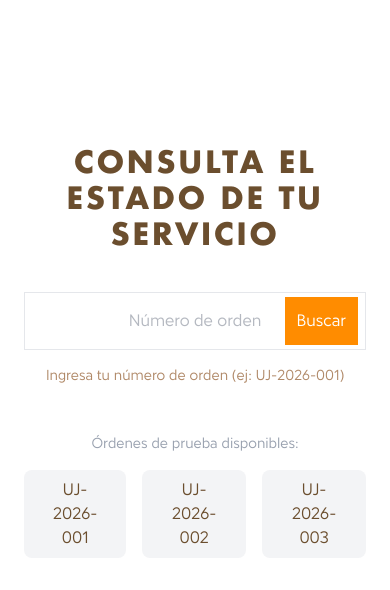
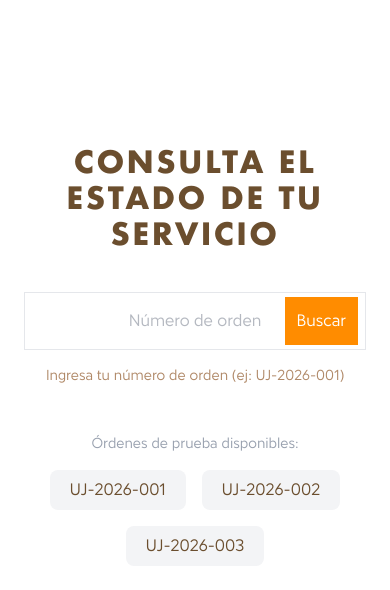
Before and after one commit to Edgar-MedCor/tracking_Service, a React (Vite) app: page / in a window 390 px wide. Shown: the top 590 px of the page. Built offline with nearby package versions, Linux system fonts and the light colour scheme.

Commit message:
ocultar barra scroll

```diff
--- a/src/pages/public/Home.jsx
+++ b/src/pages/public/Home.jsx
@@ -1,6 +1,5 @@
-import  { useState } from "react";
+import { useState, useEffect } from "react";
 import Header from "../../components/public/Header";
-
 import recibidoIcon from "../public/assets/Recibido__Icono.png";
 import diagnosticoIcon from "../public/assets/Diagnostico_Icono.png";
 import tallerIcon from "../public/assets/En_Taller_Icono.png";
@@ -10,6 +9,107 @@ export default function Home() {
   const [orderNumber, setOrderNumber] = useState("");
   const [currentView, setCurrentView] = useState("search");
   const [searchError, setSearchError] = useState("");
+
+  // Efecto para ocultar scrollbars globalmente
+  useEffect(() => {
+    // Función para aplicar estilos
+    const applyScrollbarStyles = () => {
+      // Para el body
+      document.body.style.overflow = 'auto';
+      document.body.style.scrollbarWidth = 'none';
+      document.body.style.msOverflowStyle = 'none';
+      document.body.style.margin = '0';
+      document.body.style.padding = '0';
+      document.body.style.width = '100%';
+
+      // Para el html
+      document.documentElement.style.overflow = 'auto';
+      document.documentElement.style.scrollbarWidth = 'none';
+      document.documentElement.style.msOverflowStyle = 'none';
+      document.documentElement.style.margin = '0';
+      document.documentElement.style.padding = '0';
+
+      // Agregar estilos CSS globales
+      const styleId = 'hide-scrollbars-global';
+      let style = document.getElementById(styleId);
+
+      if (!style) {
+        style = document.createElement('style');
+        style.id = styleId;
+        style.innerHTML = `
+          /* Oculta todas las scrollbars pero mantiene funcionalidad */
+          ::-webkit-scrollbar {
+            display: none !important;
+            width: 0 !important;
+            height: 0 !important;
+            background: transparent !important;
+          }
+
+          * {
+            scrollbar-width: none !important;
+            -ms-overflow-style: none !important;
+          }
+
+          /* Asegura que todo el contenido esté centrado y sin desbordes */
+          body, #root {
+            margin: 0 !important;
+            padding: 0 !important;
+            width: 100% !important;
+            max-width: 100% !important;
+            overflow-x: hidden !important;
+          }
+
+          /* Para el contenido principal */
+          .main-content {
+            margin-left: auto !important;
+            margin-right: auto !important;
+          }
+        `;
+        document.head.appendChild(style);
+      }
+    };
+
+    // Aplicar estilos inmediatamente
+    applyScrollbarStyles();
+
+    // Aplicar también después de que el DOM esté completamente cargado
+    const timer = setTimeout(applyScrollbarStyles, 100);
+
+    // Observar cambios en el DOM para reaplicar estilos si es necesario
+    const observer = new MutationObserver(applyScrollbarStyles);
+    observer.observe(document.body, {
+      childList: true,
+      subtree: true,
+      attributes: true,
+      attributeFilter: ['style', 'class']
+    });
+
+    return () => {
+      clearTimeout(timer);
+      observer.disconnect();
+
+      // Limpiar estilos
+      const style = document.getElementById('hide-scrollbars-global');
+      if (style) {
+        style.remove();
+      }
+
+      // Restaurar estilos del body
+      document.body.style.overflow = '';
+      document.body.style.scrollbarWidth = '';
+      document.body.style.msOverflowStyle = '';
+      document.body.style.margin = '';
+      document.body.style.padding = '';
+      document.body.style.width = '';
+
+      // Restaurar estilos del html
+      document.documentElement.style.overflow = '';
+      document.documentElement.style.scrollbarWidth = '';
+      document.documentElement.style.msOverflowStyle = '';
+      document.documentElement.style.margin = '';
+      document.documentElement.style.padding = '';
+    };
+  }, []);
 
   const orderDetails = {
     orderNumber: "UJ-2026-002",
@@ -25,10 +125,8 @@ export default function Home() {
       type: "Collar",
       brand: "Cartier",
       service: "Reparación",
-      description:
-        "Collar de diamantes con engaste invisible en oro blanco 18k",
-      diagnosis:
-        "Dos diamantes presentan engastes flojos. Se procederá a reforzar todos los engastes.",
+      description: "Collar de diamantes con engaste invisible en oro blanco 18k",
+      diagnosis: "Dos diamantes presentan engastes flojos. Se procederá a reforzar todos los engastes.",
     },
   };
 
@@ -52,39 +150,80 @@ export default function Home() {
 
   const totalSteps = orderDetails.timeline.length;
   const completedCount = orderDetails.timeline.filter(s => s.completed).length;
-
-const baseProgress =
-  (completedCount - 1) / (totalSteps - 1) * 100;
-
+  const baseProgress = (completedCount - 1) / (totalSteps - 1) * 100;
   const extra = completedCount < totalSteps ? 10 : 0;
-
   const progressPercent = Math.min(baseProgress + extra, 100);
 
+  return (
+    <div
+      className="min-h-screen bg-white w-full"
+      style={{
+        // Estilos inline para asegurar ocultación de scrollbars
+        overflow: 'auto',
+        scrollbarWidth: 'none',
+        msOverflowStyle: 'none',
+        margin: 0,
+        padding: 0,
+        width: '100%',
+        maxWidth: '100vw',
+        position: 'relative',
+      }}
+    >
+      {/* Estilos adicionales específicos para este componente */}
+      <style jsx global>{`
+        /* Asegura que este componente oculte scrollbars */
+        .scrollbar-hidden {
+          overflow: auto !important;
+          scrollbar-width: none !important;
+          -ms-overflow-style: none !important;
+        }
 
-  return (
-    <div className="min-h-screen bg-white scrollbar-hidden">
+        .scrollbar-hidden::-webkit-scrollbar {
+          display: none !important;
+          width: 0 !important;
+          height: 0 !important;
+        }
+
+        /* Centra el contenido horizontalmente */
+        .center-content {
+          display: flex;
+          flex-direction: column;
+          align-items: center;
+          width: 100%;
+        }
+      `}</style>
 
 
-      <main className="container mx-auto px-6 py-16">
+
+      <main
+        className="main-content px-6 py-16"
+        style={{
+          maxWidth: '800px',
+          width: '100%',
+          margin: '0 auto',
+          paddingLeft: '1.5rem',
+          paddingRight: '1.5rem',
+        }}
+      >
         {currentView === "search" && (
-          <div className="text-center mt-20">
-            <h2 className="text-3xl font-serif text-[#6B4E2E] mb-10">
+          <div className="text-center mt-20 center-content">
+            <h2 className="text-3xl font-serif text-[#6B4E2E] mb-10 max-w-xl mx-auto">
               CONSULTA EL ESTADO DE TU SERVICIO
             </h2>
 
-            <form onSubmit={handleSearch} className="max-w-xl mx-auto">
+            <form onSubmit={handleSearch} className="max-w-xl w-full mx-auto">
               <div className="relative">
                 <input
                   type="text"
                   value={orderNumber}
                   onChange={(e) => setOrderNumber(e.target.value)}
                   placeholder="Número de orden"
-                  className="w-full px-6 py-4 border border-gray-200  text-center text-gray-500 focus:outline-none focus:ring-1 focus:ring-[#ff8c00]"
+                  className="w-full px-6 py-4 border border-gray-200 text-center text-gray-500 focus:outline-none focus:ring-1 focus:ring-[#ff8c00]"
                 />
 
                 <button
                   type="submit"
-                  className="absolute right-2 top-1/2 -translate-y-1/2 bg-[rgb(255,140,0)] p-3 transition-colors duration-500  hover:bg-[#945200] text-white"
+                  className="absolute right-2 top-1/2 -translate-y-1/2 bg-[rgb(255,140,0)] p-3 transition-colors duration-500 hover:bg-[#945200] text-white"
                 >
                   Buscar
                 </button>
@@ -99,9 +238,8 @@ const progressPercent = Math.min(baseProgress + extra, 100);
                   Órdenes de prueba disponibles:
                 </p>
 
-                <div className="flex justify-center gap-4">
-                  {["UJ-2026-001", "UJ-2026-002", "UJ-2026-003"].map(
-                    (order) => (
+                <div className="flex justify-center gap-4 flex-wrap">
+                  {["UJ-2026-001", "UJ-2026-002", "UJ-2026-003"].map((order) => (
                     <button
                       key={order}
                       type="button"
@@ -110,8 +248,7 @@ const progressPercent = Math.min(baseProgress + extra, 100);
                     >
                       {order}
                     </button>
-                    ),
-                  )}
+                  ))}
                 </div>
               </div>
 
@@ -123,13 +260,13 @@ const progressPercent = Math.min(baseProgress + extra, 100);
         )}
 
         {currentView === "details" && (
-          <div>
-            <div className="text-center mt-12">
+          <div className="center-content">
+            <div className="text-center mt-12 w-full">
               <p className="text-sm text-[#B08968] mb-2">
                 ORDEN: {orderDetails.orderNumber}
               </p>
 
-              <h1 className="text-2xl font-extrabold  text-[#6B4E2E]  mb-2">
+              <h1 className="text-2xl font-extrabold text-[#6B4E2E] mb-2">
                 DIAGNÓSTICO
               </h1>
 
@@ -138,26 +275,19 @@ const progressPercent = Math.min(baseProgress + extra, 100);
               </p>
             </div>
 
-           <div className="mt-16 max-w-2xl mx-auto">
+            <div className="mt-16 w-full max-w-2xl mx-auto">
               <div className="relative flex items-center justify-between">
-
-
                 <div className="absolute top-1/2 left-0 w-full h-[4px] bg-gray-200 -translate-y-1/2 z-0" />
-
 
                 <div
                   className="absolute top-1/2 left-0 h-[4px] bg-[#ff8c00] -translate-y-1/2 transition-all duration-500 z-0"
                   style={{ width: `${progressPercent}%` }}
                 />
 
-
                 {orderDetails.timeline.map((step, index) => (
                   <div
                     key={index}
-        className="relative z-10 flex items-center justify-center
-          rounded-full bg-[#EF922E]
-          w-10 h-10 md:w-12 md:h-12 lg:w-14 lg:h-14
-        "
+                    className="relative z-10 flex items-center justify-center rounded-full bg-[#EF922E] w-10 h-10 md:w-12 md:h-12 lg:w-14 lg:h-14"
                   >
                     <img
                       src={step.icono}
@@ -166,34 +296,32 @@ const progressPercent = Math.min(baseProgress + extra, 100);
                     />
                   </div>
                 ))}
-
               </div>
             </div>
 
-
-            <div className="flex justify-center gap-6 mt-16">
-              <button className="px-8 py-3 border border-[#EF922E] transition-colors duration-500 text-[#EF922E]  hover:bg-[#EF922E] hover:text-white">
+            <div className="flex justify-center gap-6 mt-16 flex-wrap">
+              <button className="px-8 py-3 border border-[#EF922E] transition-colors duration-500 text-[#EF922E] hover:bg-[#EF922E] hover:text-white whitespace-nowrap">
                 CONTACTA UN ASESOR
               </button>
 
-              <button className="px-8 py-3 bg-[#EF922E] text-white transition-colors duration-500  hover:bg-white hover:text-[#EF922E] border border-[#EF922E]">
+              <button className="px-8 py-3 bg-[#EF922E] text-white transition-colors duration-500 hover:bg-white hover:text-[#EF922E] border border-[#EF922E] whitespace-nowrap">
                 AGENDA UNA CITA
               </button>
             </div>
 
-            <div className="bg-[#F9F9F9] p-10 mt-16 max-w-2xl mx-auto shadow-md">
+            <div className="bg-[#F9F9F9] p-10 mt-16 w-full max-w-2xl mx-auto shadow-md">
               <h2 className="text-xl text-center text-[#6B4E2E] mb-8 font-medium">
                 DETALLES DE LA PIEZA
               </h2>
 
-              <div className="grid grid-cols-2 gap-y-6 gap-x-10 text-sm text-[#6B4E2E] text-center mb-10">
+              <div className="grid grid-cols-1 md:grid-cols-2 gap-y-6 gap-x-10 text-sm text-[#6B4E2E] text-center mb-10">
                 <p>
                   <strong>TIPO: </strong>
                   {orderDetails.pieceDetails.type}
                 </p>
 
                 <p>
-                  <strong>FECHA DE RECEPCION: </strong>
+                  <strong>FECHA DE RECEPCIÓN: </strong>
                   {orderDetails.receivedDate}
                 </p>
 
@@ -223,10 +351,10 @@ const progressPercent = Math.min(baseProgress + extra, 100);
               </div>
             </div>
 
-            <div className="flex justify-center mt-10">
+            <div className="flex justify-center mt-10 w-full">
               <button
                 onClick={handleNewSearch}
-                className="px-6 py-2 border border-[#EF922E] text-[#EF922E] transition-colors duration-500  hover:bg-[#EF922E] hover:text-white"
+                className="px-6 py-2 border border-[#EF922E] text-[#EF922E] transition-colors duration-500 hover:bg-[#EF922E] hover:text-white"
               >
                 REALIZAR NUEVA BÚSQUEDA
               </button>
```
Lines whose indentation alone changed are shown as unchanged.
